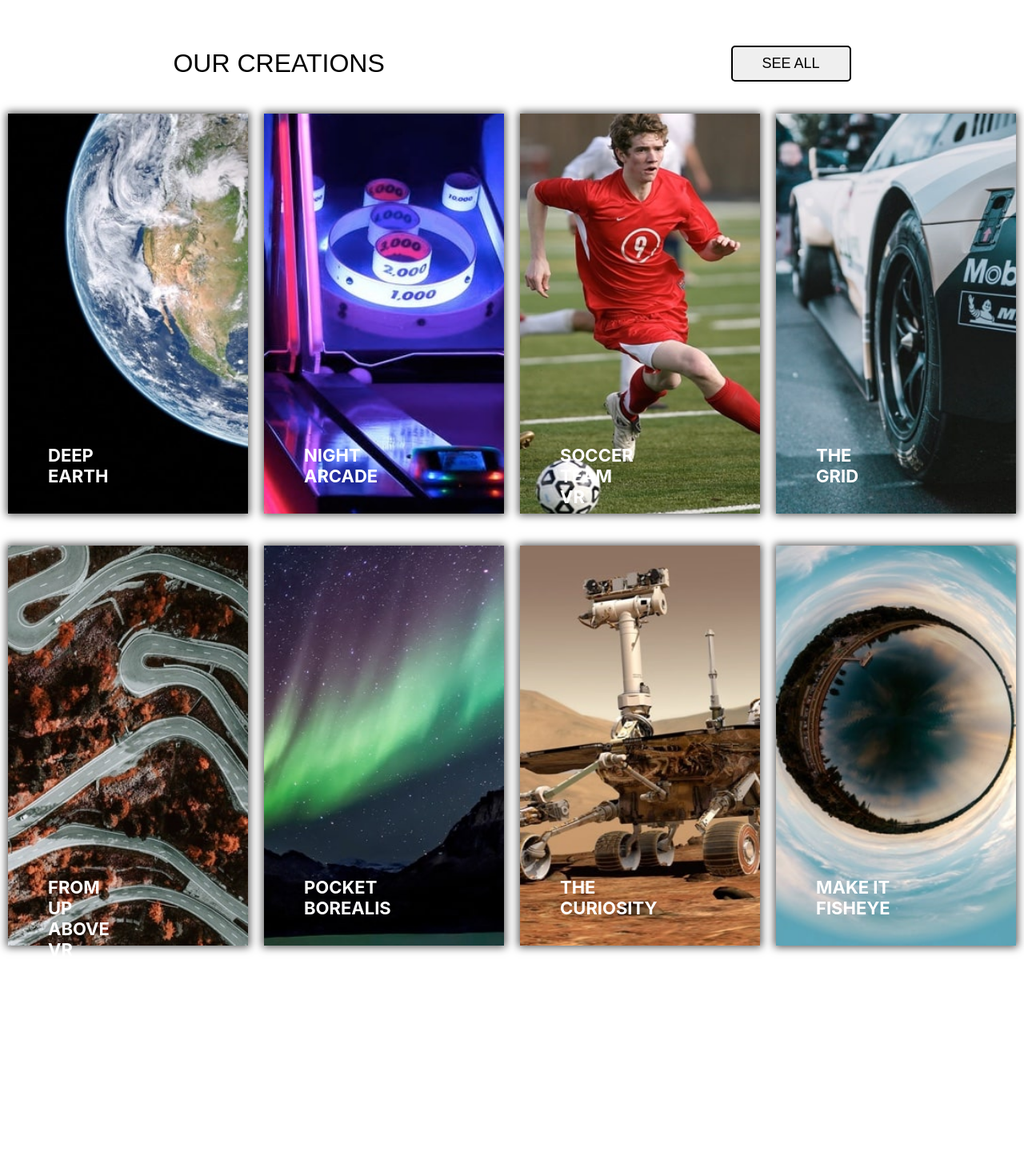
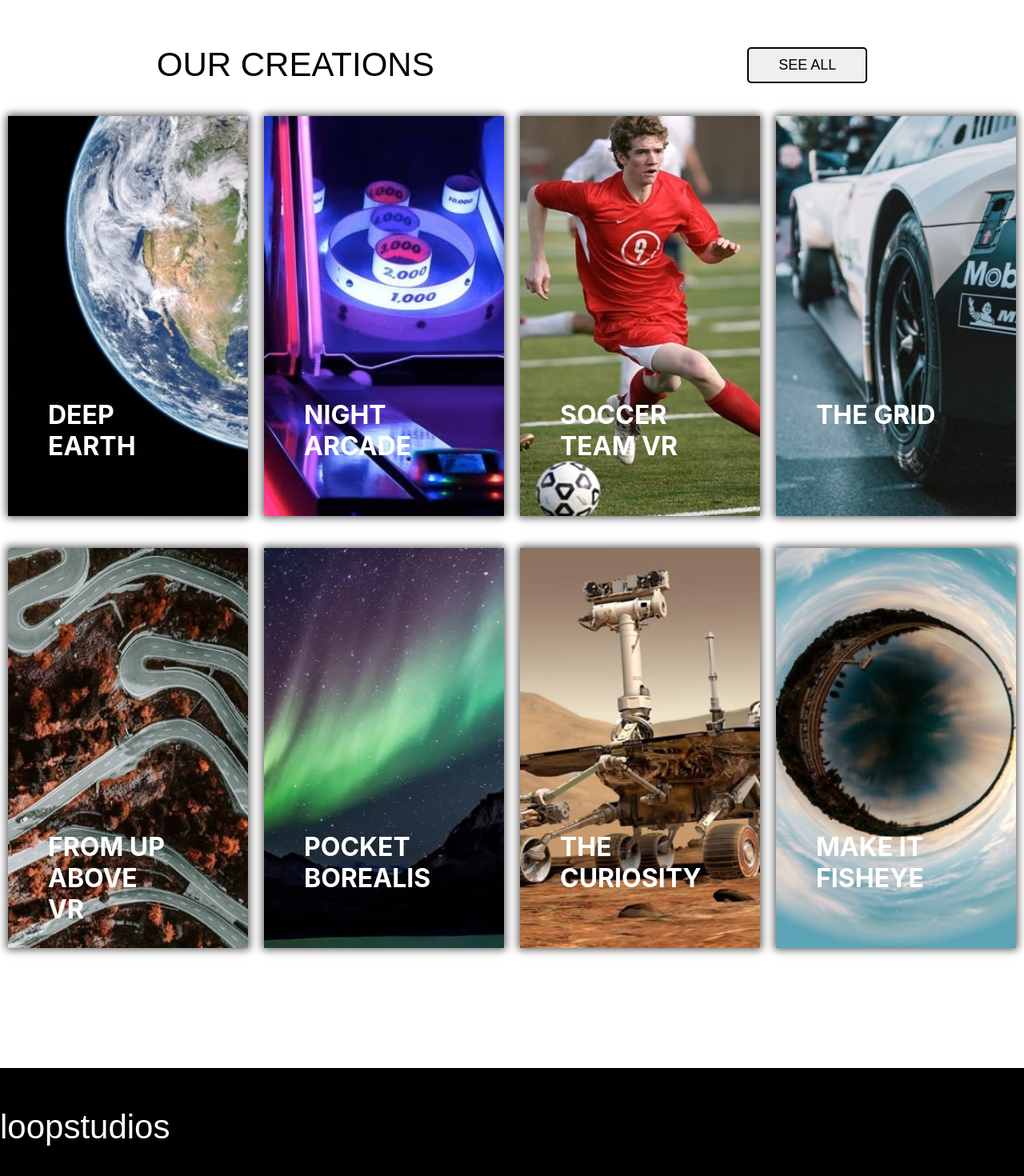
Before and after one commit to Arttutu/loopstudios, a React (Create React App) app: page / in a window 1280 px wide. Shown: the part 1383-2853 px from the top of the page at 80% size. Before the commit the page ends 2583 px from the top, so only its background shows below. Built offline with nearby package versions, Linux system fonts and the light colour scheme.

Commit message:
criançao do rodape

```diff
--- a/package.json
+++ b/package.json
@@ -8,6 +8,7 @@
     "@testing-library/user-event": "^13.5.0",
     "react": "^18.2.0",
     "react-dom": "^18.2.0",
+    "react-icons": "^4.9.0",
     "react-scripts": "5.0.1",
     "styled-components": "^6.0.0-rc.3",
     "web-vitals": "^2.1.4"
--- a/src/App.js
+++ b/src/App.js
@@ -4,6 +4,7 @@ import { GlobalStyle } from "./Componentes/GlobalStyles";
 import Sobre from "./Componentes/Sobre";
 import Separador from "./Componentes/Separador";
 import Criacao from "./Componentes/Criacao";
+import Rodape from "./Componentes/Rodape";
 
 function App() {
   return (
@@ -15,9 +16,10 @@ function App() {
       <Sobre />
       <Separador />
       <Criacao />
+      <Separador />
     </main>
     <footer>
-
+      <Rodape />
     </footer>
     </>
   )
--- a/src/Componentes/Banner/index.jsx
+++ b/src/Componentes/Banner/index.jsx
@@ -22,6 +22,8 @@ const BoxBanner = styled.div`
    display: flex;
    align-items: center;
    margin: 0 auto;
+
+
 `
 const Box  = styled.div`
   width: 700px;
@@ -29,7 +31,7 @@ const Box  = styled.div`
   border: 3px solid ${cor1};
   margin-left: 100px;
   @media (max-width: 768px){
-    width: 400px;
+    width: 80%;
     margin: 0 auto;
  }
 `
--- a/src/Componentes/Card/index.jsx
+++ b/src/Componentes/Card/index.jsx
@@ -36,10 +36,10 @@ const Img = styled.img`
 `
 
 const Nome = styled.h2`
-    width: 100px;
-    font-size: 22px;
+    width: 150px;
+    font-size: 32px;
     position: relative;
-    top: -90px;
+    top: -150px;
     left: 50px;
     font-weight: bolder;
     transition: 0.5s;
--- /dev/null
+++ b/src/Componentes/Rodape/index.jsx
@@ -0,0 +1,20 @@
+import React from 'react'
+import { styled } from 'styled-components'
+import { cor2 } from '../UI/variaveis'
+import { Box, Titulo } from '../UI'
+const RodapeStyle = styled.div`
+    width: 100%;
+    height: 200px;
+    background-color: ${cor2};
+    padding-top: 50px;
+`
+
+export default function Rodape() {
+  return (
+    <RodapeStyle>
+        <Box>
+            <Titulo>loopstudios</Titulo>
+        </Box>
+    </RodapeStyle>
+  )
+}
--- a/src/Componentes/UI/index.jsx
+++ b/src/Componentes/UI/index.jsx
@@ -16,11 +16,11 @@ export const TituloSecundary = styled.h2`
     color: ${ (props) => props.primary ? cor2 : cor1};
     font-family: ${font1};
     font-weight: 100;
-    font-size:  32px;
+    font-size:  42px;
     margin: 0;
 
     @media (max-width: 768px){
-        font-size: 22px;
+        font-size: 32px;
     }
 `
 export const Descricao = styled.p`
```
Also changed, not shown: 1 other file (tests, documents, lock files or other folders).
